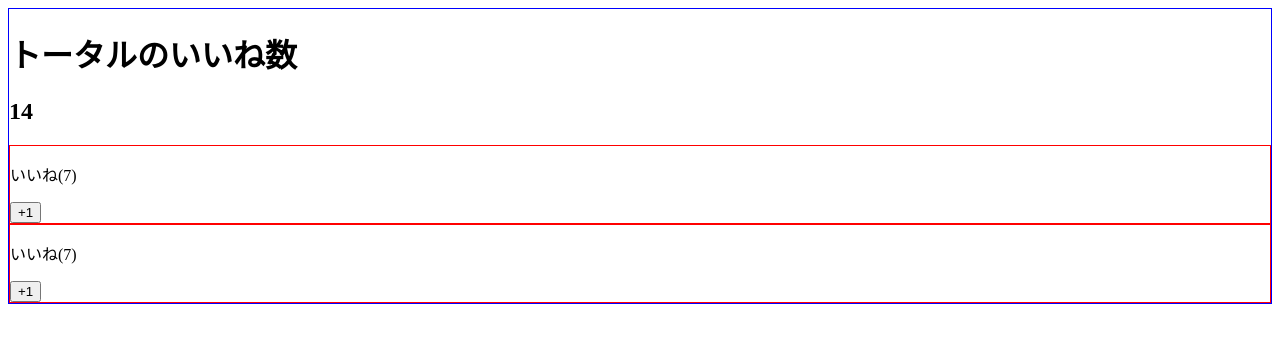
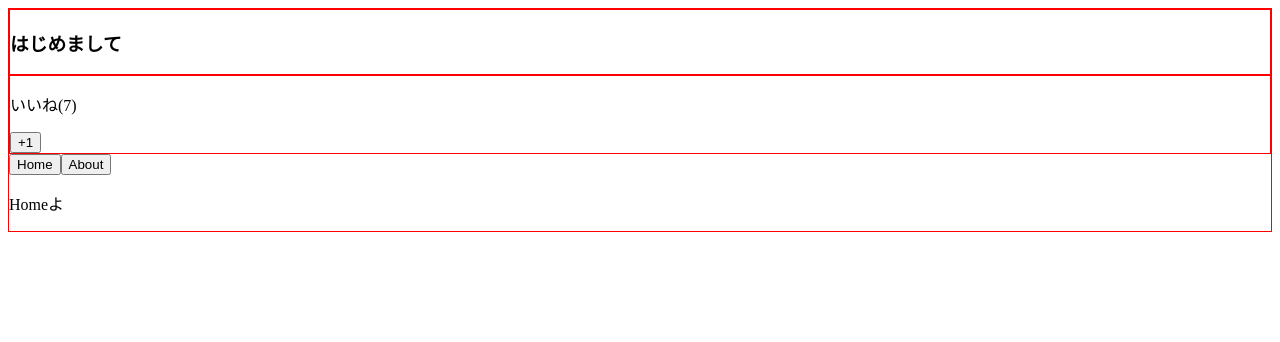
Before and after one commit to akadashiso/udemy-vuejs, a Vue app: page / in a window 1280 px wide. Shown: the top 342 px of the page. Built offline with nearby package versions, Linux system fonts and the light colour scheme.

Commit message:
[Finish]Session8 : コンポーネントの高度な機能はこう書く

```diff
--- a/src/App.vue
+++ b/src/App.vue
@@ -1,23 +1,33 @@
 <template>
   <div>
-    <LikeHeader></LikeHeader>
-    <h2>{{ number }}</h2>
+    <LikeHeader>
+        <h3>はじめまして</h3>
+    </LikeHeader>
     <LikeNumber :total-number="number" @my-click="incrementNumber"></LikeNumber>
-    <LikeNumber :total-number="number"></LikeNumber>
+    <button @click="currentComponent = 'Home'">Home</button>
+    <button @click="currentComponent = 'About'">About</button>
+    <keep-alive>
+      <component :is="currentComponent"></component>
+    </keep-alive>
   </div>
 </template>
 
 <script>
   import LikeHeader from "./components/LikeHeader.vue";
+  import About from "./components/About.vue";
+  import Home from "./components/Home.vue";
 
   export default {
   data() {
     return {
-      number: 14
+      number: 14,
+      currentComponent: "Home"
     };
   },
     components: {
-      LikeHeader
+      LikeHeader,
+      About,
+      Home
     },
     methods: {
       incrementNumber(value) {
@@ -29,6 +39,10 @@
 
 <style scoped>
 div {
-  border: 1px solid blue;
+  border: 1px solid red;
+}
+
+h1 {
+  color: blue;
 }
 </style>
--- /dev/null
+++ b/src/components/About.vue
@@ -0,0 +1,20 @@
+<template>
+  <div>
+    <p>Aboutよ</p>
+    <input type="text">
+  </div>
+</template>
+
+<script>
+export default {
+  destroyed() {
+    console.log("destroyed");
+  },
+  deactivated() {
+    console.log("deactivated");
+  },
+  activated() {
+    console.log("activated");
+  }
+}
+</script>
--- /dev/null
+++ b/src/components/Home.vue
@@ -0,0 +1,3 @@
+<template>
+  <p>Homeよ</p>
+</template>
--- a/src/components/LikeHeader.vue
+++ b/src/components/LikeHeader.vue
@@ -1,4 +1,26 @@
 
 <template>
-  <h1>トータルのいいね数</h1>
+  <div>
+    <slot></slot>
+  </div>
 </template>
+
+<script>
+export default {
+  data() {
+    return {
+      user: {
+        firstName: 'Jack',
+        lastName: 'Donald'
+      }
+    }
+  }
+}
+</script>
+
+<style scoped>
+
+h1 {
+  color: red;
+}
+</style>
```
